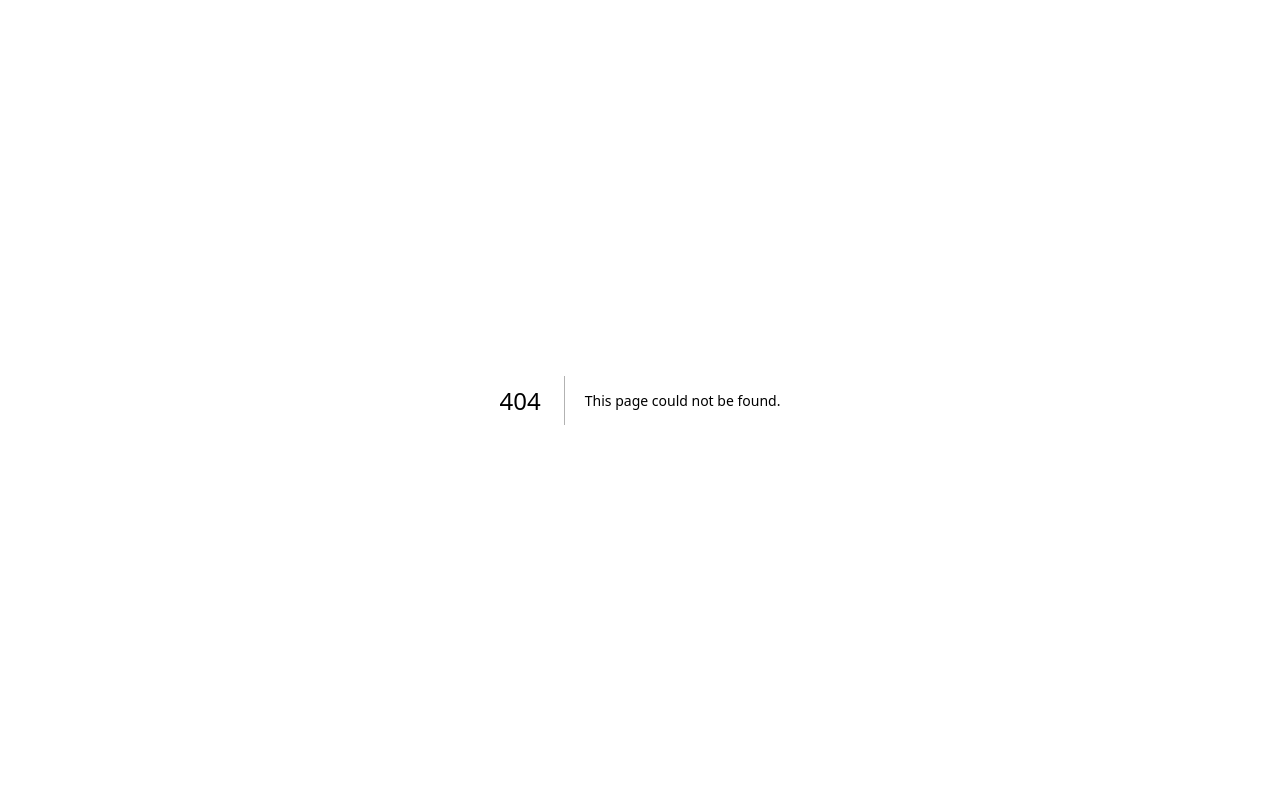
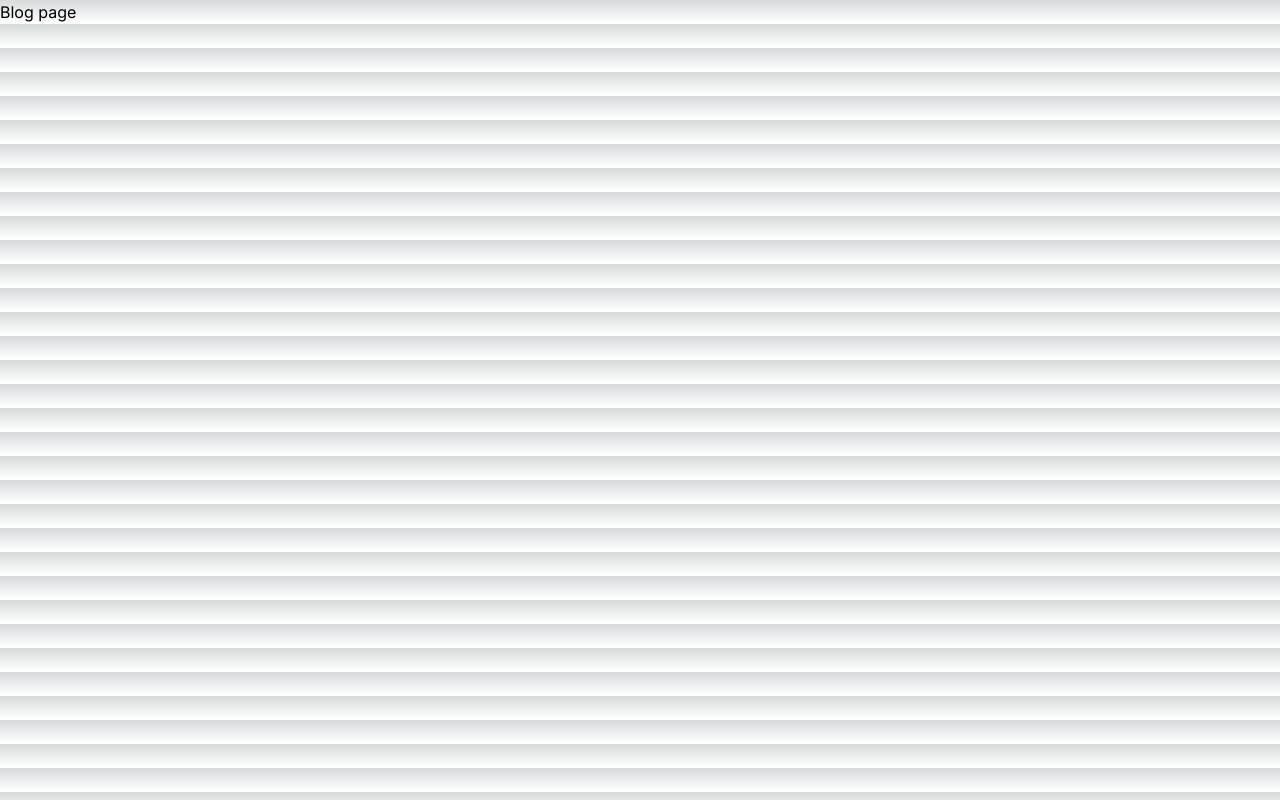
Before and after one commit to murillo-nahas/nahas.dev, a Next.js app: page /blog in a window 1280 px wide. Before the commit this address had no page. Built offline with nearby package versions, Linux system fonts and the light colour scheme.

Commit message:
feat: blog page

```diff
--- /dev/null
+++ b/src/app/blog/page.tsx
@@ -0,0 +1,3 @@
+export default function Blog() {
+  return <h1>Blog page</h1>;
+}
```
